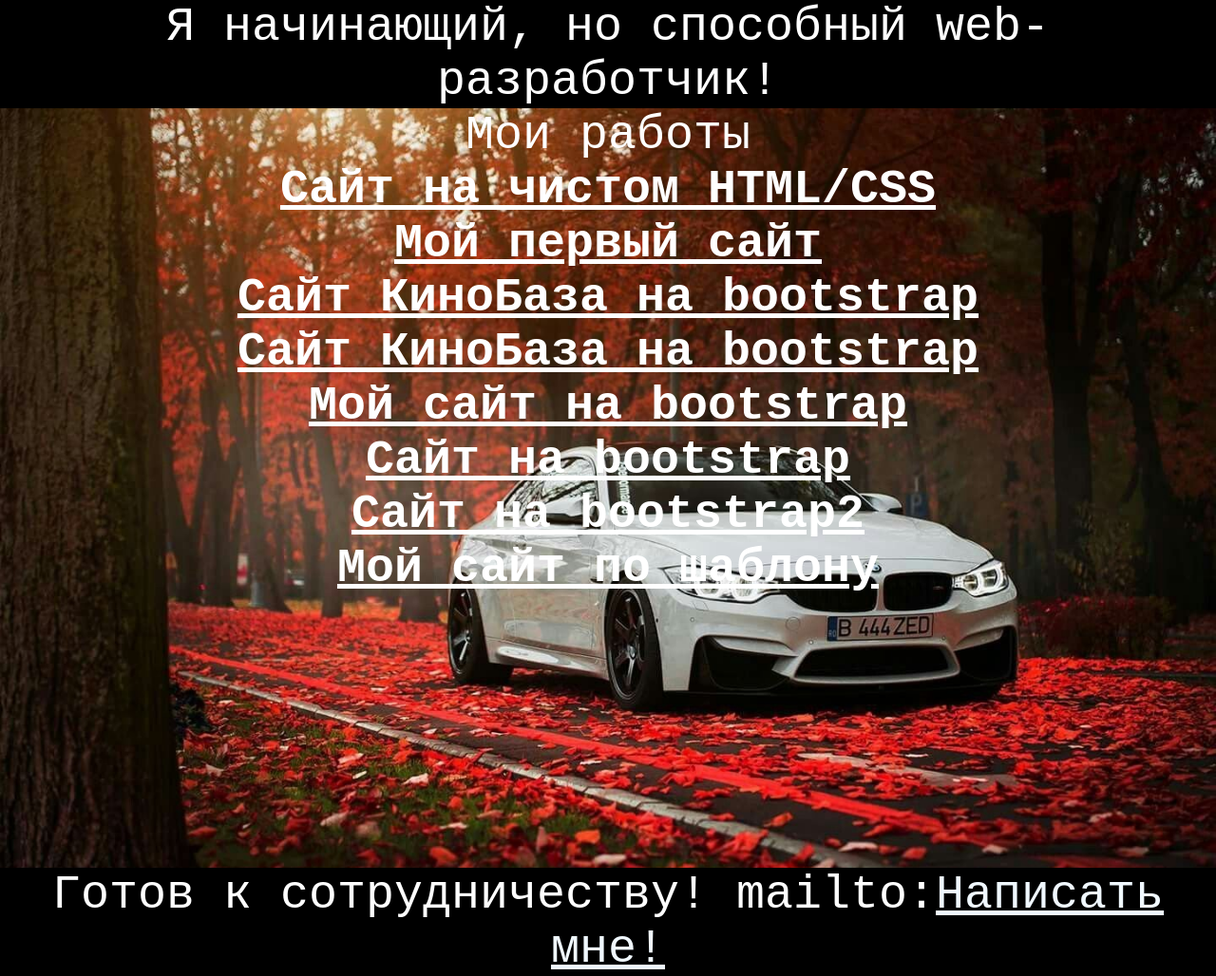
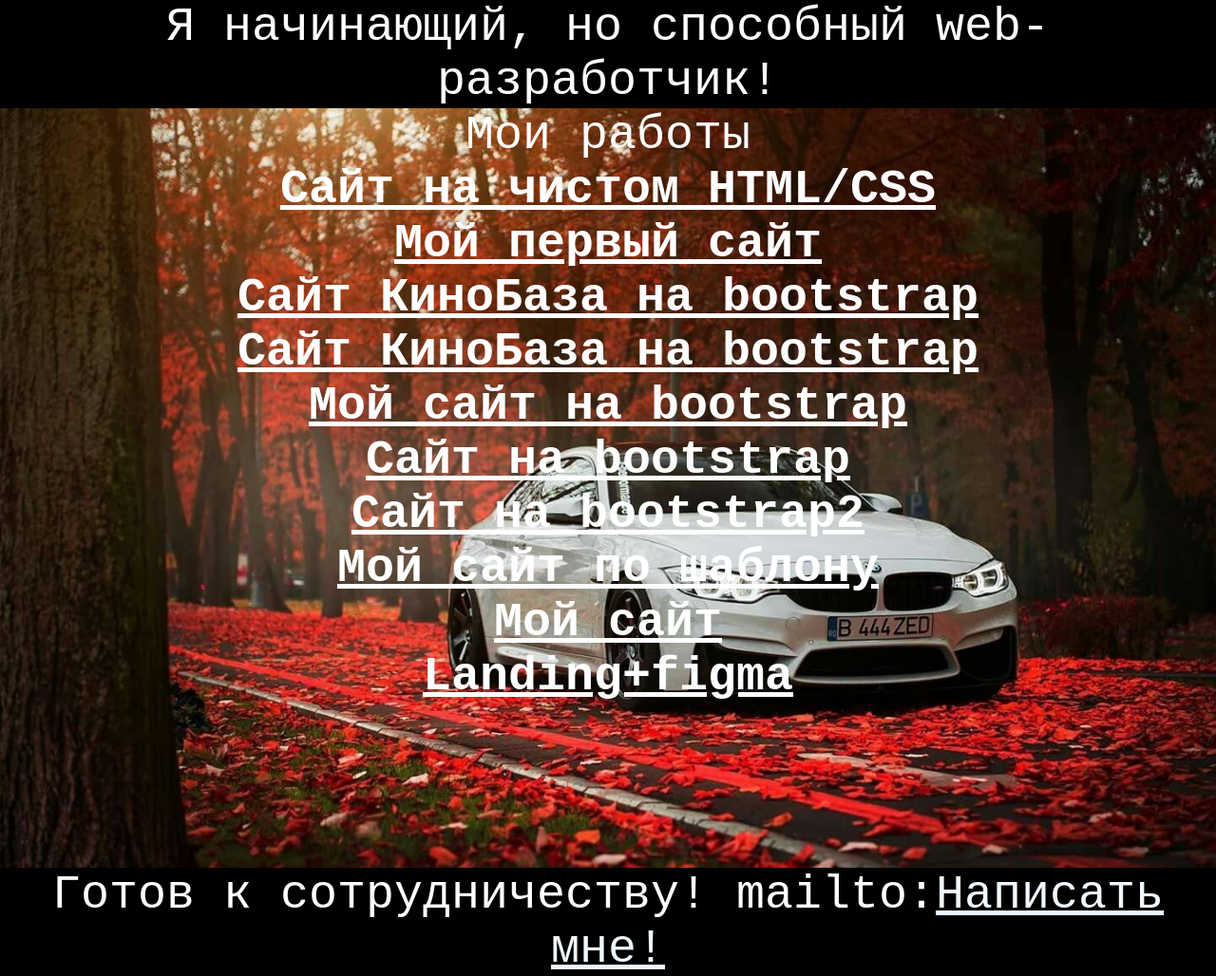
Before and after one commit to kichatik/kichatik.github.io, a plain HTML site: page index.html in a window 1280 px wide. Shown: the whole page at 95% size. Drawn offline with nearby package versions, Linux system fonts and the light colour scheme.

Commit message:
Update index.html

```diff
--- a/index.html
+++ b/index.html
@@ -21,6 +21,8 @@
             <p><a href="Bootstrap web/index.html">Cайт на bootstrap</a></p>
             <p><a href="bootstrap1/javascript.html">Cайт на bootstrap2</a></p>
             <p><a href="TemloteBaza/index.html">Мой сайт по шаблону</a></p>
+            <p><a href="123/index.html">Мой сайт</a></p>
+            <p><a href="Landing+figma/index.html">Landing+figma</a></p>
             <br>
         </div>
     </div>
```
